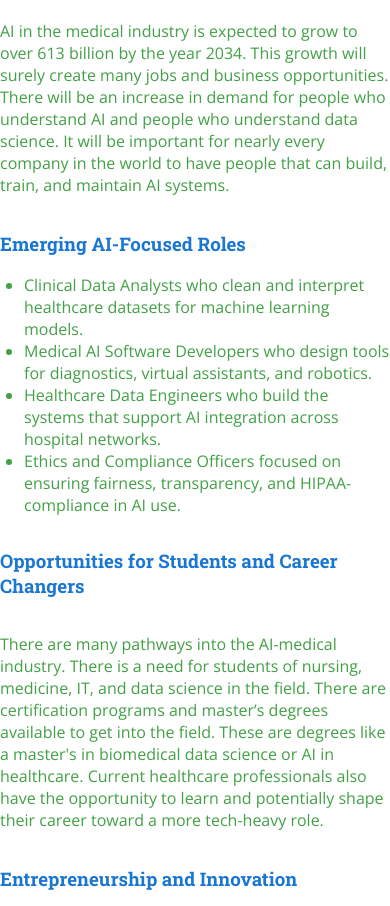
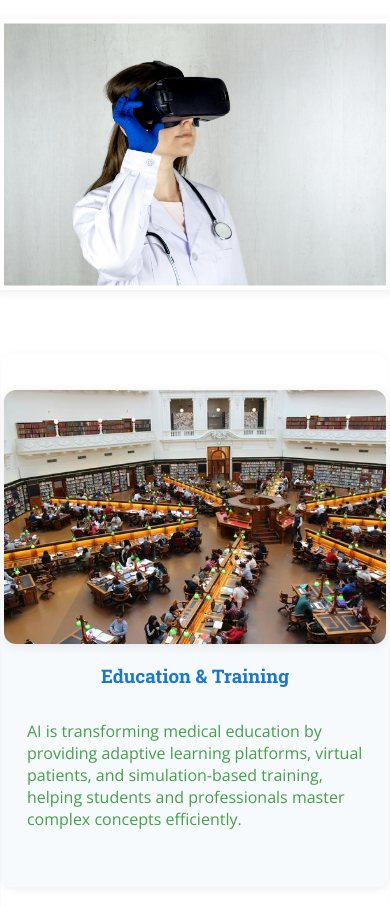
Before and after one commit to ethanshaw707/wdd130, a plain HTML site: page healthcareai/employment.html in a window 390 px wide. Shown: the part 300-1206 px from the top of the page. Drawn offline with nearby package versions, Linux system fonts and the light colour scheme.

Commit message:
subpage work

```diff
--- a/healthcareai/employment.html
+++ b/healthcareai/employment.html
@@ -22,10 +22,31 @@
     </div>
   </header>
   <main>
-    <section class="employment-hero">
-      <div class="employment-text">
+    <!-- New Top Section with Title and Image -->
+    <section class="top-image-title-section">
+      <div class="title-over-image">
+        <h2 class="page-title">Potential Employment in AI Healthcare</h2>
+        <div class="top-center-image-wrapper">
+          <img src="images/medicalvr.jpg" alt="VR in healthcare" class="top-center-image large-image">
+        </div>
+      </div>
+    </section>
+    <!-- Two Side-by-Side Text Boxes with Overlapping Images and All Text -->
+    <section class="side-by-side-section">
+      <div class="side-box">
+        <div class="side-box-img-wrapper half-out">
+          <img src="images/college.jpg" alt="College" class="side-box-img large-image">
+        </div>
+        <div class="side-box-content">
+          <div class="text-card">
+            <h3>Education & Training</h3>
+            <p>AI is transforming medical education by providing adaptive learning platforms, virtual patients, and simulation-based training, helping students and professionals master complex concepts efficiently.</p>
+          </div>
+          <div class="text-card">
             <h2>Potential Employment</h2>
             <p>AI in the medical industry is expected to grow to over 613 billion by the year 2034. This growth will surely create many jobs and business opportunities. There will be an increase in demand for people who understand AI and people who understand data science. It will be important for nearly every company in the world to have people that can build, train, and maintain AI systems.</p>
+          </div>
+          <div class="text-card">
             <h3>Emerging AI-Focused Roles</h3>
             <ul class="employment-list">
               <li>Clinical Data Analysts who clean and interpret healthcare datasets for machine learning models.</li>
@@ -33,16 +54,30 @@
               <li>Healthcare Data Engineers who build the systems that support AI integration across hospital networks.</li>
               <li>Ethics and Compliance Officers focused on ensuring fairness, transparency, and HIPAA-compliance in AI use.</li>
             </ul>
+          </div>
+        </div>
+      </div>
+      <div class="side-box">
+        <div class="side-box-img-wrapper half-out">
+          <img src="images/drug_research.jpg" alt="Drug Research" class="side-box-img large-image">
+        </div>
+        <div class="side-box-content">
+          <div class="text-card">
+            <h3>Drug Research</h3>
+            <p>AI accelerates drug discovery by predicting molecular interactions, optimizing clinical trials, and personalizing treatments, leading to faster and more effective therapies for patients. This is creating a demand for technology savy workers, who understand the AI models</p>
+          </div>
+          <div class="text-card">
             <h3>Opportunities for Students and Career Changers</h3>
             <p>There are many pathways into the AI-medical industry. There is a need for students of nursing, medicine, IT, and data science in the field. There are certification programs and master’s degrees available to get into the field. These are degrees like a master's in biomedical data science or AI in healthcare. Current healthcare professionals also have the opportunity to learn and potentially shape their career toward a more tech-heavy role.</p>
+          </div>
+          <div class="text-card">
             <h3>Entrepreneurship and Innovation</h3>
             <p>Beyond jobs in large well-established companies, there are opportunities in startups and entrepreneurship. There are many emerging apps and devices that need development, such as medical apps, telehealth platforms, wearable integration tools, and remote monitoring devices. Entrepreneurs who are able to fill a need for patients using AI are likely to have a large impact in the coming days.</p>
           </div>
-      <div class="employment-img-col">
-        <img src="images/college.jpg" alt="College image">
-        <img src="images/drug_research.jpg" alt="Drug Research image">
+        </div>
       </div>
     </section>
+    <!-- End Side-by-Side Section -->
     <form action="action_page.php">
       <div class="container">
         <h2>Subscribe to our Newsletter!</h2>
--- a/healthcareai/styles/styles.css
+++ b/healthcareai/styles/styles.css
@@ -316,41 +316,231 @@ nav:not(.header-nav) {
   margin-bottom: 1.5em;
 }
 
-/* Style the form element with a border around it */
-form {
-  border: 4px solid var(--accent2-color);
+/* --- New Top Image and Title Section --- */
+.top-image-title-section {
+  width: 100%;
+  display: flex;
+  flex-direction: column;
+  align-items: center;
+  margin-top: 2em;
+  margin-bottom: 2em;
+  position: relative;
+}
+.title-over-image {
+  position: relative;
+  display: flex;
+  flex-direction: column;
+  align-items: center;
+}
+.page-title {
+  position: absolute;
+  top: -1.2em;
+  left: 50%;
+  transform: translate(-50%, 0);
+  background: rgba(255,255,255,0.95);
+  padding: 0.2em 2.5em;
+  border-radius: 1.2em;
+  font-size: 2em;
+  z-index: 2;
+  box-shadow: 0 2px 8px rgba(0,0,0,0.07);
+  white-space: nowrap;
+  min-width: 520px;
+  text-align: center;
+}
+.top-center-image-wrapper {
+  width: 600px;
+  max-width: 98vw;
+  display: flex;
+  justify-content: center;
+  align-items: flex-start;
+  position: relative;
+  z-index: 1;
+}
+.top-center-image {
+  width: 600px;
+  max-width: 98vw;
+  border-radius: 12px;
+  box-shadow: 0 2px 12px rgba(0,0,0,0.08);
+  margin-top: 2.2em;
+  margin-bottom: 0.5em;
+}
+@media (max-width: 700px) {
+  .page-title, .top-center-image-wrapper, .top-center-image {
+    min-width: unset;
+    width: 98vw;
+    max-width: 98vw;
+    font-size: 1.2em;
+    padding: 0.2em 0.5em;
+  }
 }
 
-/* Add some padding and a grey background color to containers */
+/* --- Side-by-Side Text Boxes with Overlapping Images --- */
+.side-by-side-section {
+  display: flex;
+  justify-content: center;
+  gap: 8em; /* Even more space between boxes/images */
+  margin-bottom: 3em;
+  flex-wrap: wrap;
+}
+.side-box {
+  background: #fff;
+  border: 1.5px solid transparent;
+  border-radius: 14px;
+  box-shadow: 0 2px 12px rgba(0,0,0,0.04);
+  width: 520px; /* Wider boxes */
+  min-width: 320px;
+  max-width: 98vw;
+  margin: 1em 0;
+  position: relative;
+  display: flex;
+  flex-direction: column;
+  align-items: center;
+  padding-top: 0;
+}
+.side-box-img-wrapper {
+  position: relative;
+  top: -30px;
+  left: 0;
+  transform: none;
+  z-index: 2;
+  width: 100%;
+  display: flex;
+  justify-content: center;
+  align-items: flex-start;
+  height: auto;
+  margin-bottom: -20px;
+}
+.side-box-img {
+  width: 260px;
+  max-width: 90vw;
+  height: auto;
+  border-radius: 12px;
+  box-shadow: 0 2px 12px rgba(0,0,0,0.08);
+  border: none;
+  background: none;
+  margin: 0 auto;
+}
+.side-box-content {
+  padding: 0;
+  width: 100%;
+  display: flex;
+  flex-direction: column;
+  align-items: center;
+  background: none;
+  border: none;
+  box-shadow: none;
+}
+
+ .side-box-img-wrapper,
+ .side-box-img-wrapper.half-out {
+  position: static;
+  z-index: 2;
+  width: 100%;
+  max-width: 100vw;
+  height: auto;
+  display: flex;
+  justify-content: center;
+  align-items: flex-end;
+  pointer-events: none;
+  margin: 0 0 -20px 0;
+}
+
+.side-box-img,
+.side-box-img.large-image {
+  width: 520px;
+  max-width: 100vw;
+  height: auto;
+  border-radius: 12px;
+  box-shadow: 0 2px 12px rgba(0,0,0,0.08);
+  border: none;
+  background: none;
+  margin: 0 auto;
+  position: relative;
+  top: 35px;
+  pointer-events: auto;
+  transition: width 0.2s, max-width 0.2s;
+}
+/* Center and limit width of the newsletter form */
+form {
+  max-width: 420px;
+  margin: 2.5em auto 2em auto;
+  border: 4px solid var(--accent2-color);
+  border-radius: 12px;
+  background: #fff;
+  box-shadow: 0 2px 12px rgba(0,0,0,0.04);
+  display: block;
+}
 .container {
   padding: 20px;
   background-color: var(--accent2-color);
-}
-
-/* Style the input elements and the submit button */
-input[type=text], input[type=submit] {
+  border-radius: 10px;
   width: 100%;
-  padding: 12px;
-  margin: 8px 0;
-  display: inline-block;
-  border: 1px solid var(--primary-color);
   box-sizing: border-box;
 }
-
-/* Add margins to the checkbox */
-input[type=checkbox] {
-  margin-top: 16px;
+@media (max-width: 1200px) {
+  .side-box {
+    width: 98vw;
+    min-width: unset;
+    max-width: 99vw;
+  }
+  .side-box-img-wrapper,
+  .side-box-img-wrapper.half-out {
+    width: 100%;
+    max-width: 99vw;
+    margin: 0 0 -20px 0;
+    height: auto;
+  }
+  .side-box-img,
+  .side-box-img.large-image {
+    width: 90vw;
+    max-width: 99vw;
+  }
 }
-
-/* Style the submit button */
-input[type=submit] {
-  background-color: var(--secondary-color);
-  color: var(--headline-color-on-color);
-  border: none;
+@media (max-width: 900px) {
+  .side-by-side-section {
+    flex-direction: column;
+    gap: 2em;
+    align-items: center;
+  }
+  .side-box {
+    width: 99vw;
+    min-width: unset;
+    max-width: 99vw;
+  }
+  .side-box-img-wrapper,
+  .side-box-img-wrapper.half-out {
+    width: 100%;
+    max-width: 99vw;
+    margin: 0 0 -20px 0;
+    height: auto;
+    left: unset;
+    transform: none;
+  }
+  .side-box-img,
+  .side-box-img.large-image {
+    width: 98vw;
+    max-width: 99vw;
+    top: 35px;
+  }
 }
-
-input[type=submit]:hover {
-  opacity: 0.8;
-  background-color: var(--primary-color);
-  color: var(--headline-color-on-color);
+.text-card {
+  background: #f7fafc;
+  border: 1.5px solid transparent;
+  border-radius: 10px;
+  box-shadow: 0 2px 8px rgba(0,0,0,0.07);
+  padding: 1.2em 1.5em 1.5em 1.5em;
+  margin-bottom: 1.5em;
+  margin-top: 1.5em;
+  text-align: center;
 }
+.text-card:first-child {
+  margin-top: 2.5em;
+}
+.text-card h2, .text-card h3 {
+  margin-top: 0.5em;
+  margin-bottom: 0.7em;
+}
+/* Add space between image and first text card */
+.side-box-img-wrapper.half-out + .side-box-content .text-card:first-child {
+  margin-top: 2.8em;
+}
```
Also changed, not shown: healthcareai/images/medicalvr.jpg (added). Lines whose indentation alone changed are shown as unchanged.
